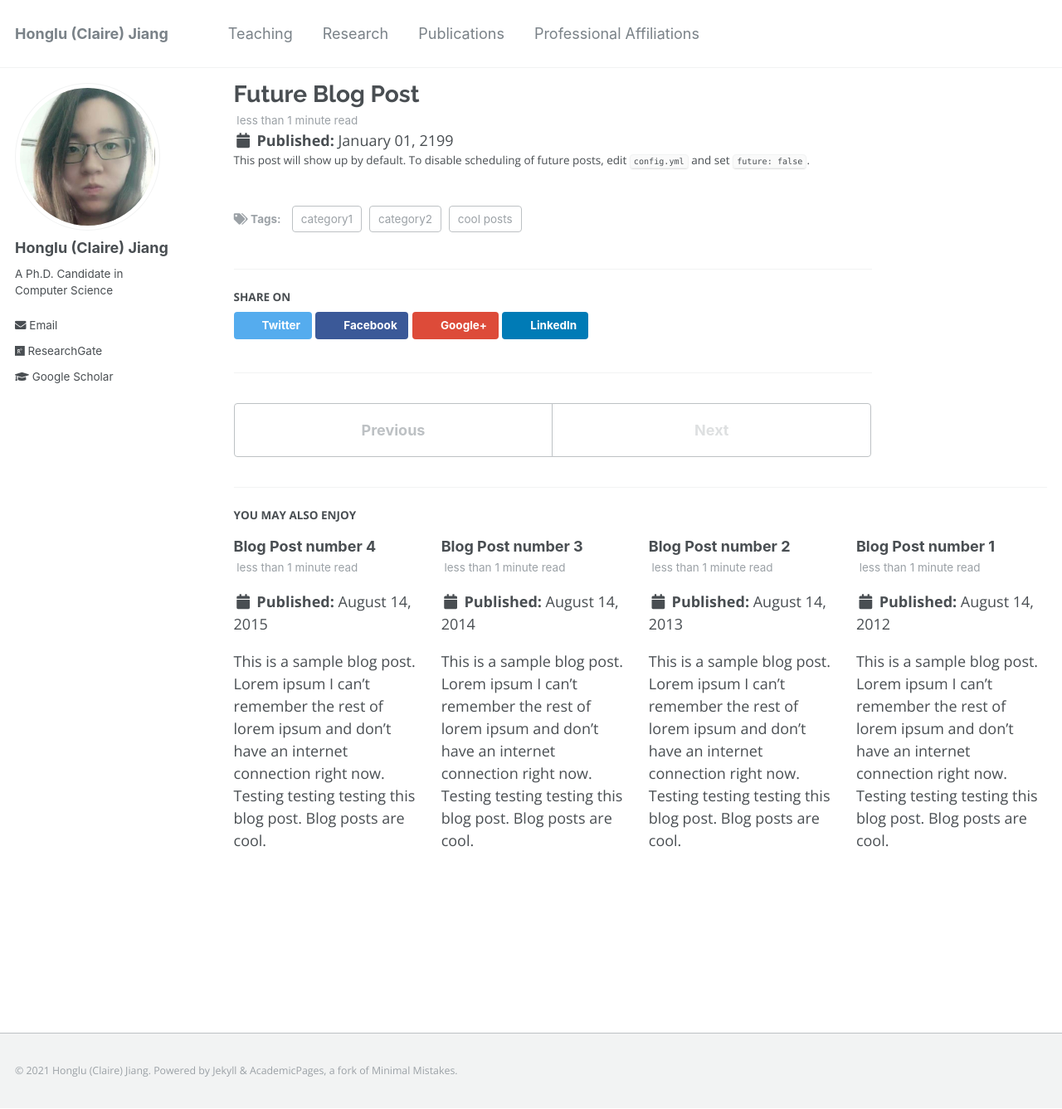
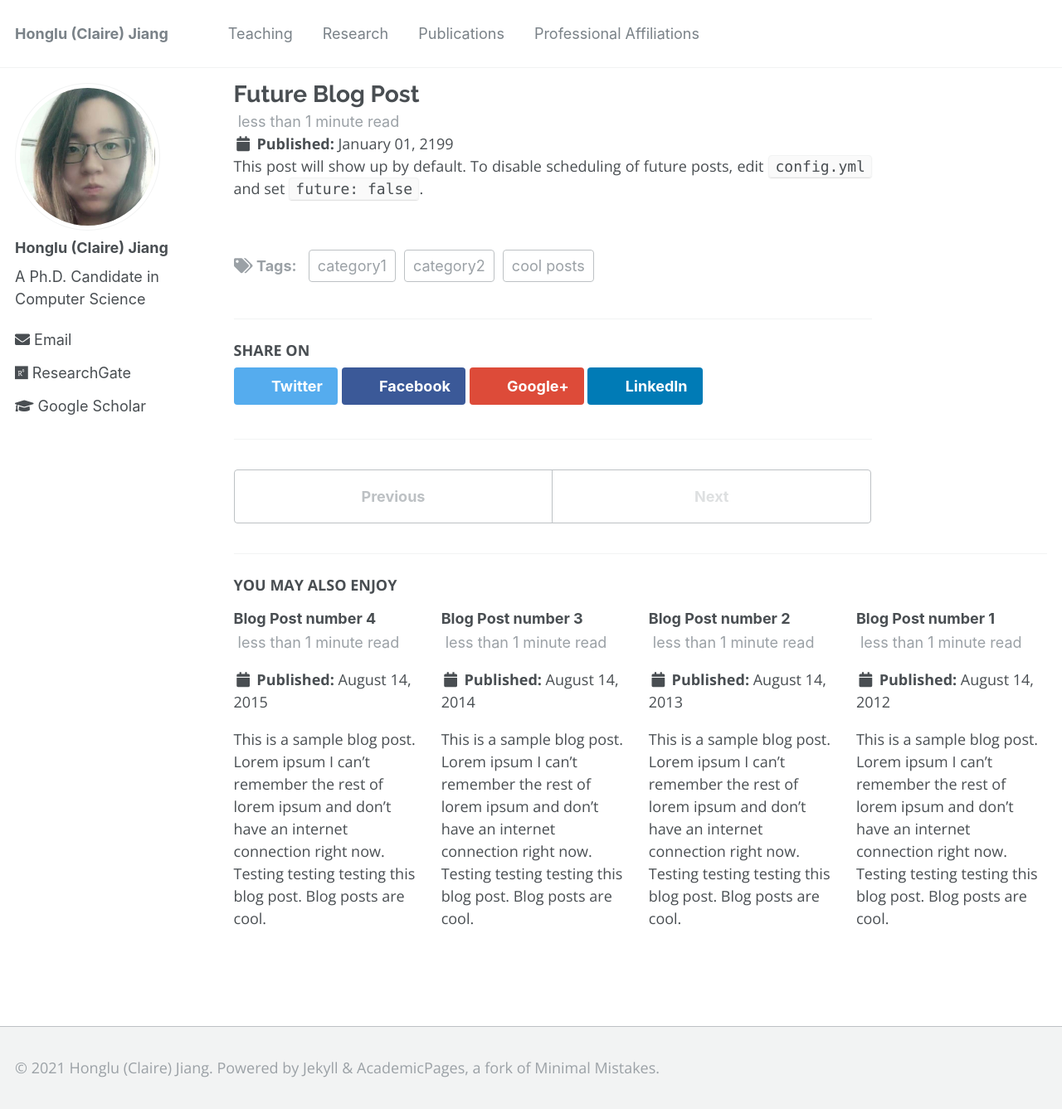
Before and after one commit to hljiang0720/hljiang.github.io, a Jekyll site: the page built from _posts/2199-01-01-future-post.md, in a window 1280 px wide and 1337 px high. Shown: the whole window at 83% size. Built offline with Jekyll 4.4.1, drawn with Linux system fonts in a browser that asks for light colours.

Commit message:
Update _variables.scss

```diff
--- a/_sass/_variables.scss
+++ b/_sass/_variables.scss
@@ -38,9 +38,9 @@ $type-size-2                : 1.953em;  // ~31.248px
 $type-size-3                : 1.563em;  // ~25.008px
 $type-size-4                : 1.25em;   // ~20px
 $type-size-5                : 1em;      // ~16px
-$type-size-6                : 0.75em;   // ~16px
-$type-size-7                : 0.6875em; // ~14px
-$type-size-8                : 0.85em;  // ~12px
+$type-size-6                : 1em;   // ~16px
+$type-size-7                : 1em; // ~14px
+$type-size-8                : 1em;  // ~12px
 
 
 /*
```
